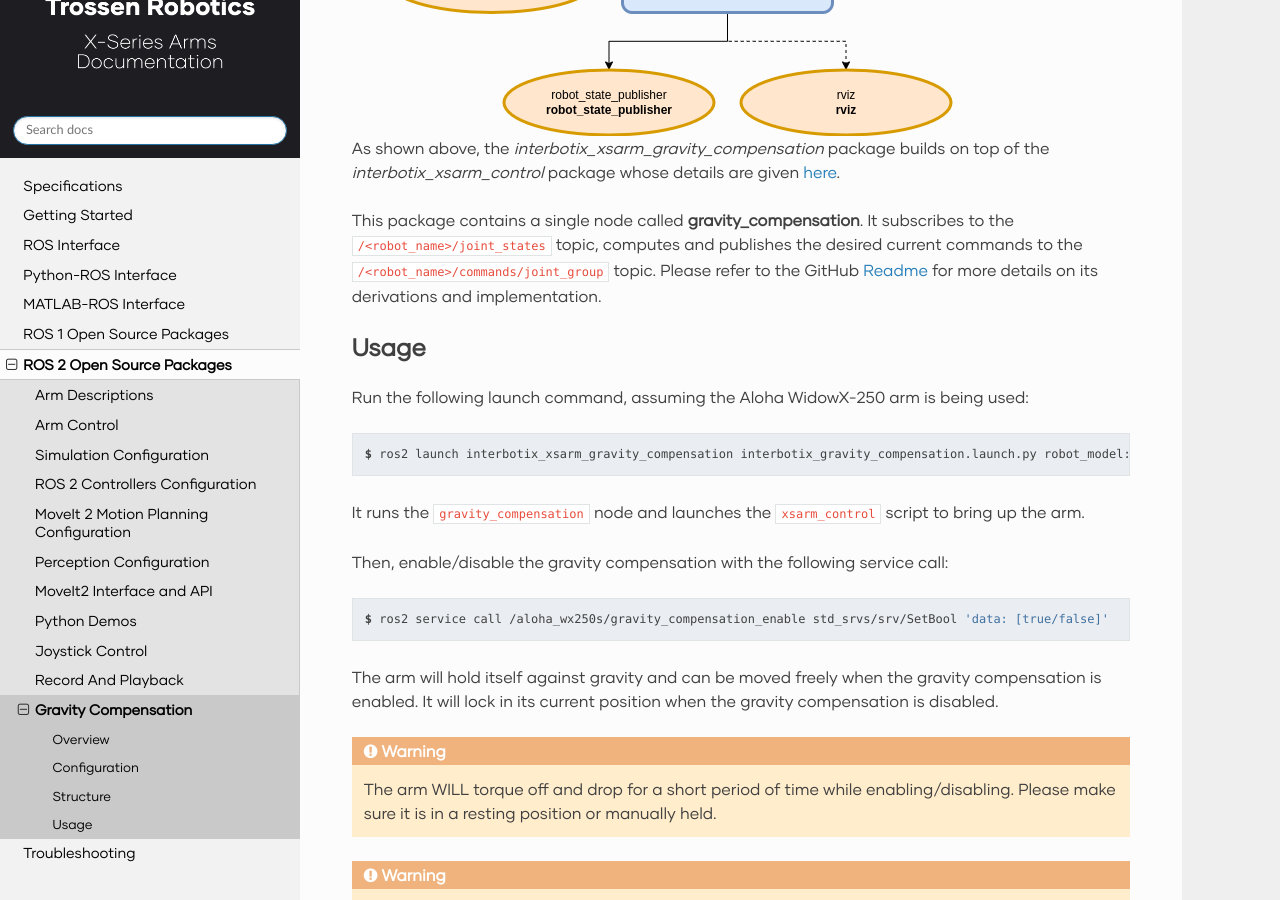
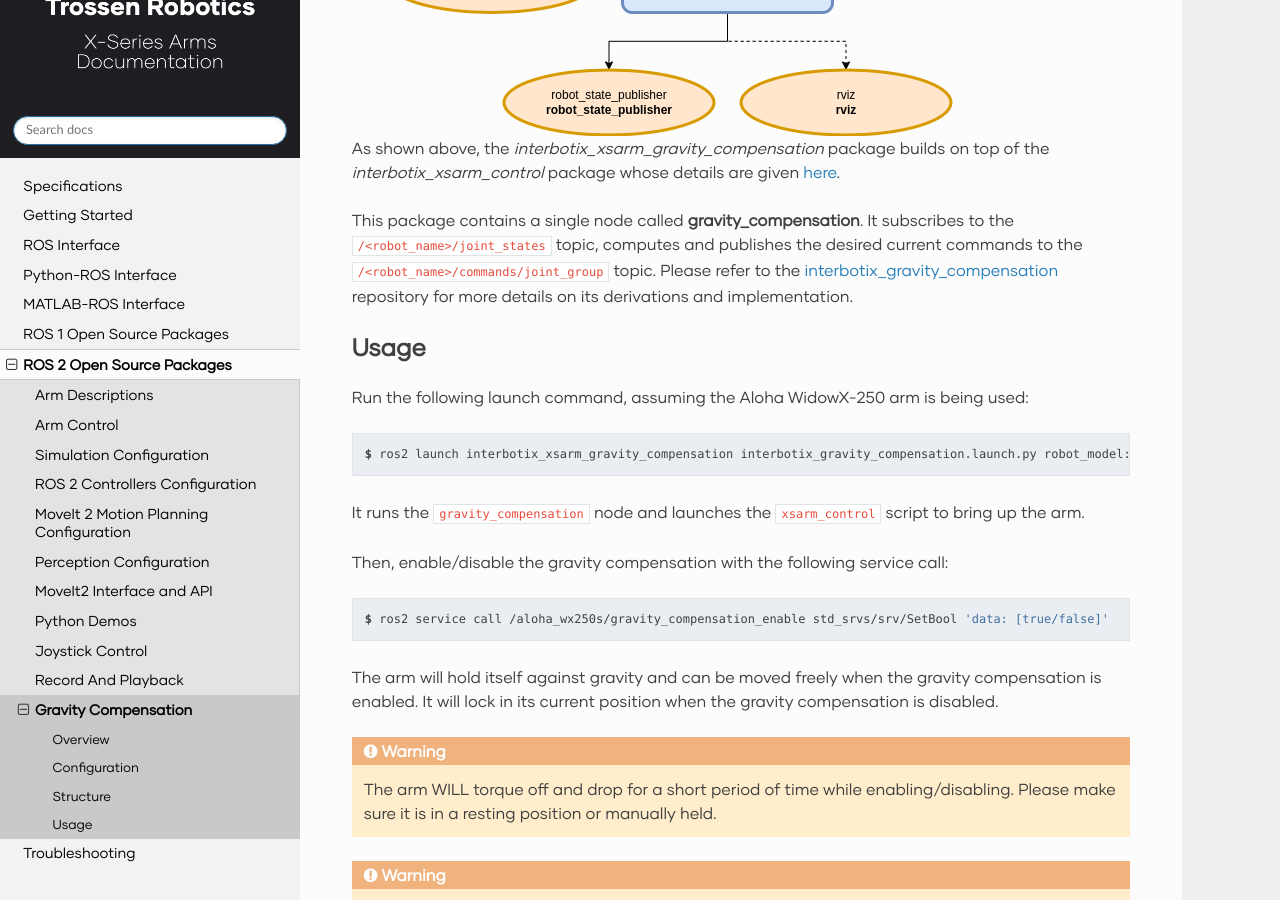
Before and after one commit to TrossenRobotics/interbotix_xsarms_docs, a Sphinx documentation site: the page built from docs/ros2_packages/gravity_compensation.rst, in a window 1280 px wide and 900 px high, scrolled down 2587 px. Built offline with Sphinx 7.4.7 and the Read the Docs theme 2.0.0, drawn with Linux system fonts in a browser that asks for light colours; some web fonts are replaced.

Commit message:
Fixed a broken link at the grav comp page (#13)

```diff
--- a/docs/ros2_packages/gravity_compensation.rst
+++ b/docs/ros2_packages/gravity_compensation.rst
@@ -125,7 +125,7 @@ As shown above, the `interbotix_xsarm_gravity_compensation` package builds on to
 
 This package contains a single node called **gravity_compensation**.
 It subscribes to the ``/<robot_name>/joint_states`` topic, computes and publishes the desired current commands to the ``/<robot_name>/commands/joint_group`` topic.
-Please refer to the GitHub `Readme <interbotix_gravity_compensation>`_ for more details on its derivations and implementation.
+Please refer to the `interbotix_gravity_compensation`_ repository for more details on its derivations and implementation.
 
 .. _`interbotix_gravity_compensation`: https://github.com/Interbotix/interbotix_ros_toolboxes/tree/humble/interbotix_common_toolbox/interbotix_gravity_compensation
 
```
